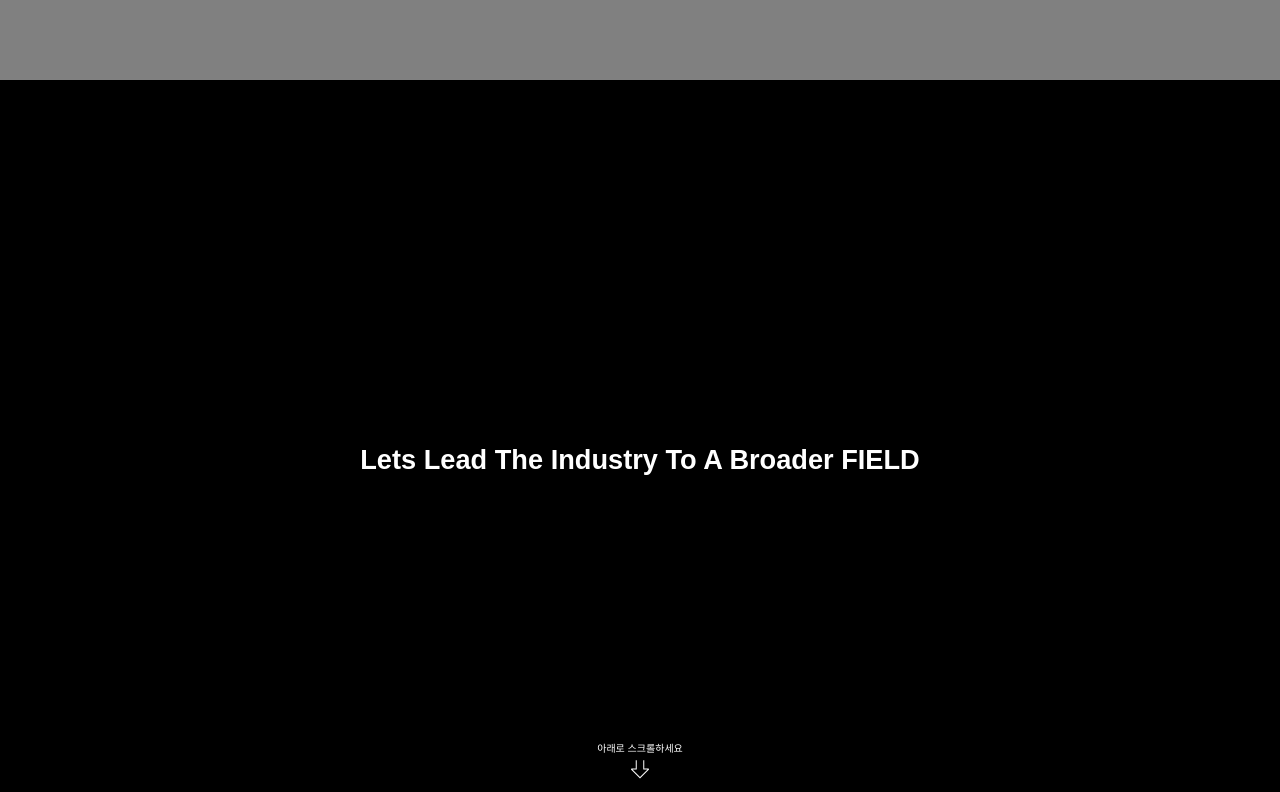
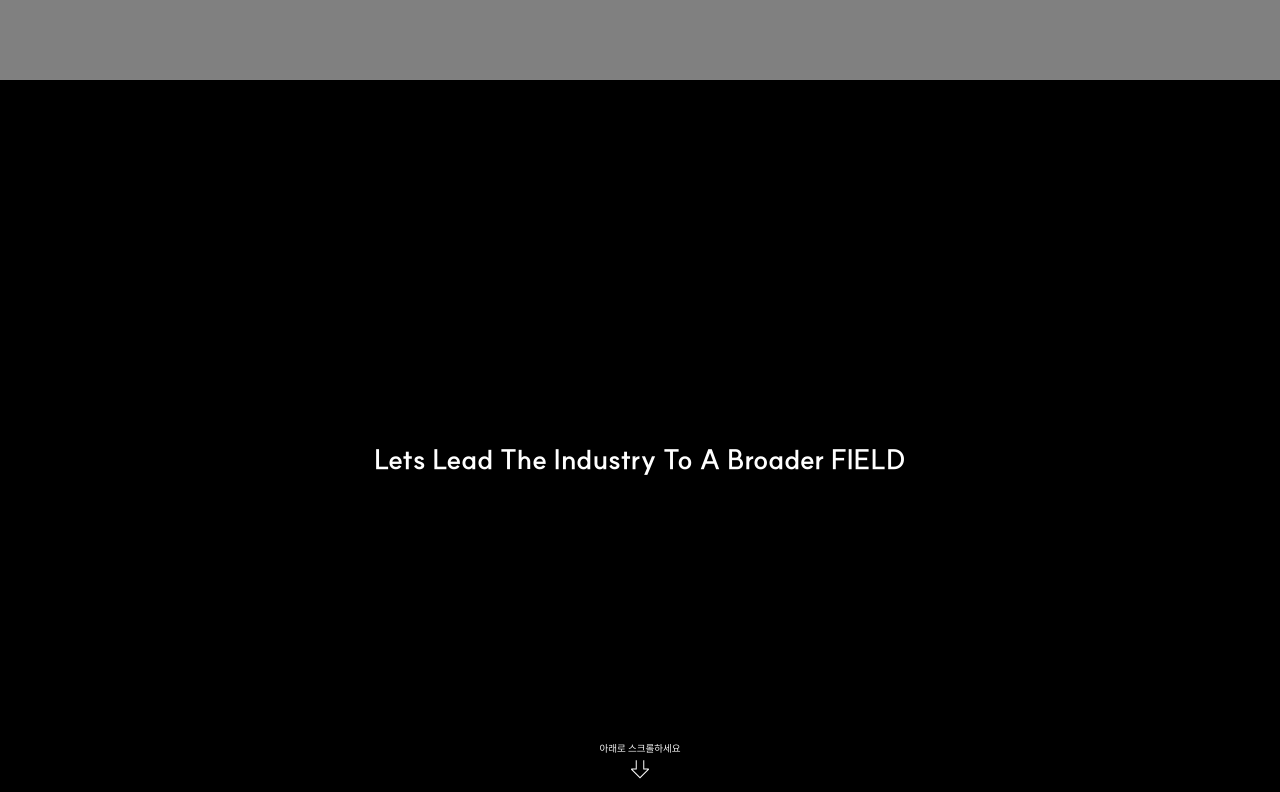
Before and after one commit to bobob0311/Field_website, a React (Vite) app: page / in a window 1280 px wide. Shown: the top 792 px of the page. Built offline with nearby package versions, Linux system fonts and the light colour scheme; a web font is replaced by a local one.

Commit message:
:art: Font bug fix
font 적용안되는 버그 해결

```diff
--- a/src/index.css
+++ b/src/index.css
@@ -5,6 +5,60 @@
   src: url('https://cdn.jsdelivr.net/gh/projectnoonnu/noonfonts_suit@1.0/SUIT-Regular.woff2') format('woff2');
   font-weight: normal;
   font-style: normal;
+}
+
+@font-face {
+  font-family: 'SUIT';
+  font-weight: 100;
+  src: url('./fonts/SUIT-Thin.woff2') format('woff2');
+}
+
+@font-face {
+  font-family: 'SUIT';
+  font-weight: 200;
+  src: url('./fonts/SUIT-ExtraLight.woff2') format('woff2');
+}
+
+@font-face {
+  font-family: 'SUIT';
+  font-weight: 300;
+  src: url('./fonts//SUIT-Light.woff2') format('woff2');
+}
+
+@font-face {
+  font-family: 'SUIT';
+  font-weight: 400;
+  src: url('./fonts//SUIT-Regular.woff2') format('woff2');
+}
+
+@font-face {
+  font-family: 'SUIT';
+  font-weight: 500;
+  src: url('./fonts//SUIT-Medium.woff2') format('woff2');
+}
+
+@font-face {
+  font-family: 'SUIT';
+  font-weight: 600;
+  src: url('./fonts//SUIT-SemiBold.woff2') format('woff2');
+}
+
+@font-face {
+  font-family: 'SUIT';
+  font-weight: 700;
+  src: url('./fonts//SUIT-Bold.woff2') format('woff2');
+}
+
+@font-face {
+  font-family: 'SUIT';
+  font-weight: 800;
+  src: url('./fonts//SUIT-ExtraBold.woff2') format('woff2');
+}
+
+@font-face {
+  font-family: 'SUIT';
+  font-weight: 900;
+  src: url('./fonts//SUIT-Heavy.woff2') format('woff2');
 }
 
 body {
```
